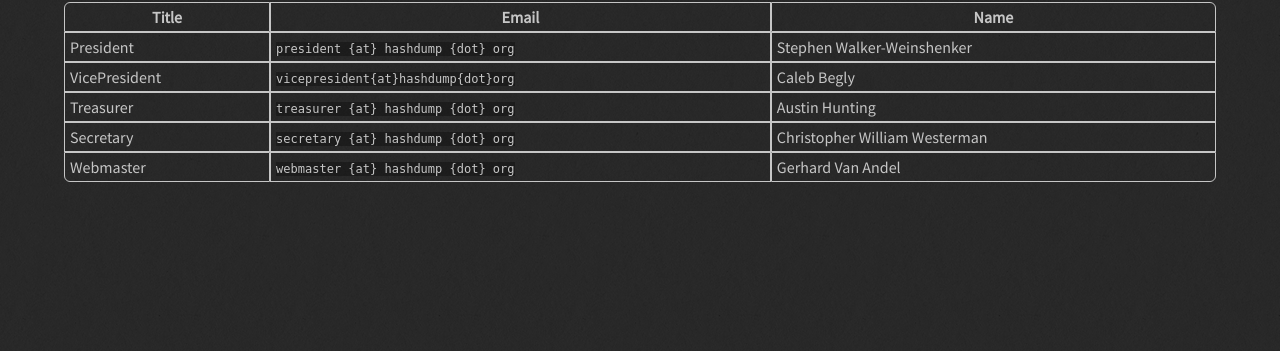
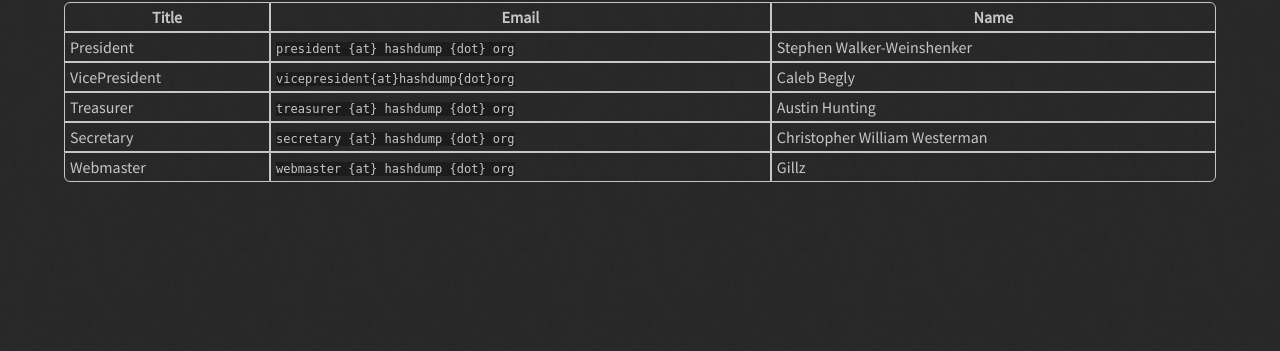
Before and after one commit to Hashdump/old-hashdump-site, a Jekyll site: the page built from _index/about.md, in a window 1280 px wide. Shown: the part 329-680 px from the top of the page. Built offline with Jekyll 4.4.1, drawn with Linux system fonts in a browser that asks for light colours.

Commit message:
googlefoo

```diff
--- a/_data/officers.yml
+++ b/_data/officers.yml
@@ -12,13 +12,13 @@ years:
     VicePresident: Caleb Begly
     Treasurer: Austin Hunting
     Secretary: Christopher William Westerman
-    Webmaster: Gerhard Van Andel
+    Webmaster: Gillz
   2015:
     President: Caleb Begly
     VicePresident: Pierce Douglas
     Treasurer: Andy Ingle
     Secretary: Stephen Walker-Weinshenker
-    Webmaster: Gerhard Van Andel
+    Webmaster: Gillz
   2014:
     President: Cale Black "TerrorByte"
     VicePresident: Andy
```
